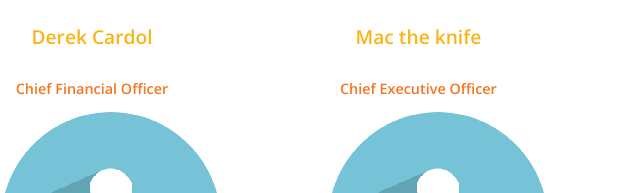
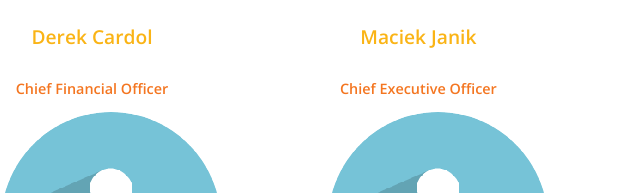
Before and after one commit to FlyingBBQ/FlyingBBQ.github.io, a plain HTML site: page about.html in a window 1280 px wide. Shown: the part 1211-1404 px from the top of the page, 212-852 px from the left. Drawn offline with nearby package versions, Linux system fonts and the light colour scheme.

Commit message:
Update about.html

```diff
--- a/about.html
+++ b/about.html
@@ -133,7 +133,7 @@ License URL: http://creativecommons.org/licenses/by/3.0/
 						 				<span class="rollover"> </span>
 									</a>
 									 <img src="images/person-icon.png">
-									 <h3>Mac the knife</h3>
+									 <h3>Maciek Janik</h3>
 									 <h4>Chief Executive Officer</h4>
 								</div>
 								<div class="grid_1_of_4 images_1_of_4">
```
